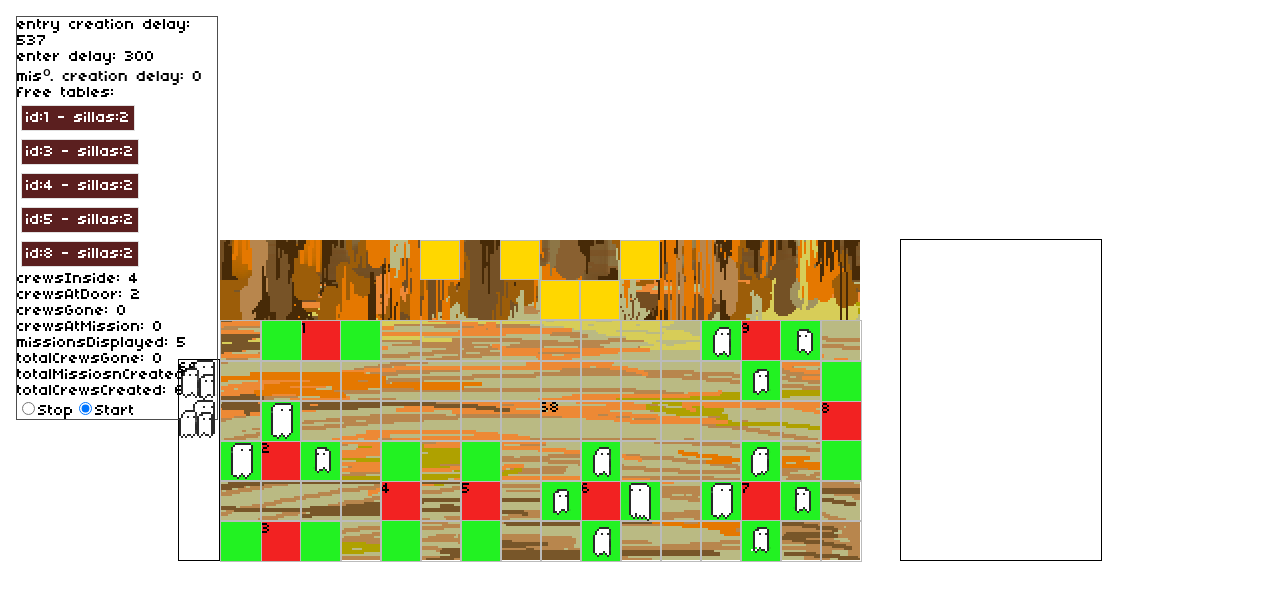
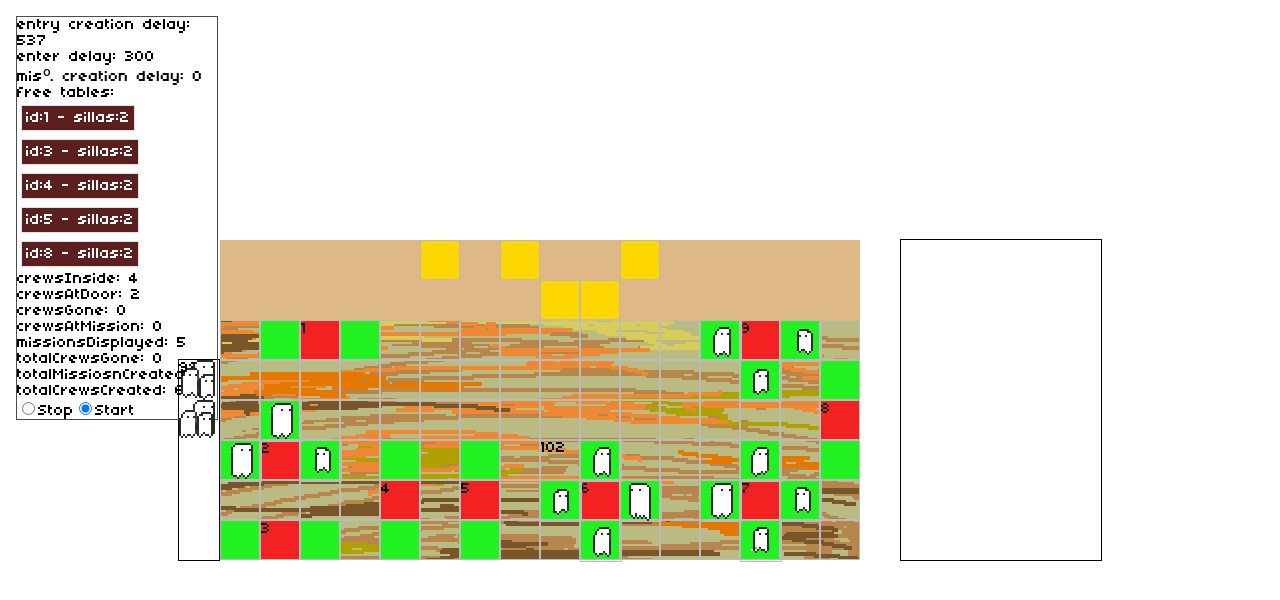
Before and after one commit to adolecumberri/the_bar, a React (Create React App) app in the folder the_bar/: page / in a window 1280 px wide. Shown: the top 600 px of the page. Built offline with nearby package versions, Linux system fonts and the light colour scheme.

Commit message:
separacion del bar en muro y suelo

```diff
--- a/the_bar/src/classes/Grid.ts
+++ b/the_bar/src/classes/Grid.ts
@@ -19,7 +19,9 @@ export class Grid {
     this._initNewGridWithTables();
   }
 
-  topMargin = 2;
+  topMargin = 0;
+  //marginBetweenTotalHeightAndCurrentFloorHeight
+  cellsInWall = 2 //! cell in wall countr in the bar proportion
   hashGrid: IGridHash = {};//las keys son col-row OR X-Y
   tables: Table[] = [];
   tablesInfo = TABLES_LOCATIONS; //constant used to create the tables and chairs;
@@ -28,7 +30,8 @@ export class Grid {
   _initNewGridWithTables = () => {
 
     //Load cell-height and cell-width
-    const { height, width } = this._loadBoxDimensions()
+    const { height, width } = this._loadBoxDimensions();
+    console.log({height})
     let gridHash: IGridHash = {};
 
     //following Tables_locations scheme
@@ -74,7 +77,7 @@ export class Grid {
           xCoord: X,
           yCoord: Y,
           x: X * width,
-          y: (Y + this.topMargin) * height,
+          y: Y * height,
           width,
           height,
           tableId,
@@ -118,13 +121,19 @@ export class Grid {
   };
 
   _loadBoxDimensions = () => {
-    if (this.t_width % this.cols || this.t_height % (this.rows + this.topMargin))
+    if (this.t_width % this.cols || this.t_height % (this.rows + this.cellsInWall))
       throw new Error(
-        "Error creating game grid: Please ensure that the desired column and row counts divide evenly into the total width and height of the level!"
+        `Error creating game grid:
+        Please ensure that the desired column and row counts divide evenly into the total width and height of the level!
+        ${this.t_width} / ${this.cols} = ${this.t_width/this.cols}.
+        ${this.t_width} % ${this.cols} = ${this.t_width%this.cols}.
+        ${this.t_height} / ${this.rows} = ${this.t_height/this.rows}.
+        ${this.t_height} % ${this.rows} = ${this.t_height%this.rows}.
+        `
       );
 
     let width = this.t_width / this.cols;
-    let height = this.t_height / (this.rows + this.topMargin);
+    let height = this.t_height / (this.rows + this.cellsInWall);
 
     return { width, height }
   }
@@ -133,7 +142,7 @@ export class Grid {
     newWidth: number;
     newHeight: number;
   }) => {
-    if (newWidth % this.cols || newHeight % (this.rows + this.topMargin))
+    if (newWidth % this.cols || newHeight % (this.rows + this.cellsInWall))
       throw new Error(
         "Error creating game grid: Please ensure that the desired column and row counts divide evenly into the total width and height of the level!"
       );
@@ -143,7 +152,7 @@ export class Grid {
 
 
     let width = newWidth / this.cols;
-    let height = newHeight / (this.rows + this.topMargin);
+    let height = newHeight / (this.rows + this.cellsInWall);
     let keys = Object.keys(this.hashGrid);
 
     keys.forEach(key => {
--- a/the_bar/src/componentes/Bar2.tsx
+++ b/the_bar/src/componentes/Bar2.tsx
@@ -36,7 +36,6 @@ const useStyles = makeStyles(() => {
 
 interface IBarProps {
   barGrid: Grid;
-  missionManager: MissionManager;
   // // showInToolTip: Dispatch<SetStateAction<ReactNode>>,
   showInToolTip: any;
   crewsInside: Crew[];
@@ -45,16 +44,15 @@ interface IBarProps {
   setCrewsSearchingMission: any,
 }
 
-const Bar: FC<IBarProps> = ({
+const BarFloor: FC<IBarProps> = ({
   barGrid: { hashGrid: barGrid },
-  missionManager: { missions_displayed },
   showInToolTip,
   crewsInside,
   // triggerRender,
 }) => {
   const { container, counter } = useStyles();
 
-  const { pixelSize, canvasHeight, canvasWidth } = useContext(StyleContext);
+  const { pixelSize, canvasHeight, canvasWidth, height } = useContext(StyleContext);
 
   const [count] = useRenderCounter();
 
@@ -180,86 +178,6 @@ const Bar: FC<IBarProps> = ({
     </>
     , []);
 
-  const loadMissionTooltip = useCallback((m: IMission) =>
-    <>
-      <div>
-        <div
-          key={`tooltip-${m.id}`}
-          style={{ fontWeight: 700, marginBottom: `${4 * pixelSize}px` }}>
-          {m.title}
-        </div>
-        <div>
-          {m.details}
-        </div>
-        <div>
-          {m.fights.map(f => {
-            let solution = <div
-              style={{ display: "flex", justifyContent: "space-between" }}
-            >
-              {(f.monsters as Monster[]).map(({ img: { img }, id, name }) =>
-                <img
-                  key={`img-${id}`}
-                  alt={`${name}`}
-                  src={(img as HTMLImageElement).src}
-                  style={{
-                    height: "100%",
-                    // position: "absolute",
-                    // animation: `iddle-${thisChair.dir} 1s steps(${hero.img.steps}) infinite`,
-                    // transform: thisChair.dir === "right" ? 'scaleX(-1)' : undefined,
-                  }}
-                  // onMouseOver={() => { showInToolTip(toolTip) }}
-                  // onMouseOut={() => { showInToolTip(undefined) }}
-                />)}
-            </div>
-            return solution;
-          })
-          }
-        </div>
-      </div>
-    </>
-    , [pixelSize, showInToolTip]);
-
-  const _drawMissions = useCallback(
-    () => {
-      let solution: JSX.Element[] = [];
-
-      missions_displayed.forEach((m, i) => {
-        let toolTip = loadMissionTooltip(m);
-
-        let divStyle = {
-          boxSizing: "border-box",
-          MozBoxSizing: "border-box",
-          WebkitBoxSizing: "border-box",
-          position: "absolute",
-          width: `${TILE_SIZE * pixelSize}px`,
-          height: `${TILE_SIZE * pixelSize}px`,
-          top: `${(TILE_SIZE * pixelSize) * (m.location?.x as number)}px`, // Math.floor(rand(1))
-          left: `${(TILE_SIZE * pixelSize) * (m.location?.y as number)}px`, // Math.floor(rand(10, 5))
-          backgroundColor: "gold",
-          border: "1px solid #bbbbbb",
-          imageRendering: "pixelated",
-        };
-
-        let div = (
-          <div
-            key={`mission-${i}`}
-            className=""
-            style={{ ...divStyle } as any}
-            onMouseOver={() => { showInToolTip(toolTip) }}
-            onMouseOut={() => { showInToolTip(undefined) }}
-          >
-          </div >
-        );
-
-        // el propio jsx.element necesita una key en las propiedades.
-        solution.push(div);
-      });
-
-      return solution;
-    }
-    , [missions_displayed.length, pixelSize, showInToolTip]);
-
-
 
   /* recursively draw each grid object */
   const _drawGrid = () => {
@@ -273,6 +191,7 @@ const Bar: FC<IBarProps> = ({
         height: barGrid[coord].height,
         top: barGrid[coord].y,
         left: barGrid[coord].x,
+        boxSizing: "border-box",
         border: "1px solid #bbbbbb",
         imageRendering: "pixelated",
       };
@@ -402,16 +321,15 @@ const Bar: FC<IBarProps> = ({
     <>
       <div
         key="canvas-div"
-        id="canvas"
+        id="barFloor"
         className={container}
         style={{
           width: `${canvasWidth * pixelSize}px`,
-          height: `${canvasHeight * pixelSize}px`,
+          height: `${height * 6 }px`,
           position: "relative",
         }}
       >
         <span className={counter}>{count}</span>
-        {_drawMissions()}
         {_drawGrid()}
         {_drawHeros()}
       </div>
@@ -419,4 +337,4 @@ const Bar: FC<IBarProps> = ({
   );
 };
 
-export default Bar;
+export default BarFloor;
--- /dev/null
+++ b/the_bar/src/componentes/BarWall.tsx
@@ -0,0 +1,151 @@
+//Barra del bar
+
+import {
+    FC,
+    useContext,
+    useCallback,
+    useEffect,
+  } from "react";
+
+  //Material UI
+  import { makeStyles } from "@material-ui/styles";
+
+  import { TILE_SIZE } from "../constants/constants";
+  import { useRenderCounter } from "../hooks";
+  import { StyleContext } from "../utility";
+  import { Grid } from "../classes/Grid";
+  import { Chair, Table } from "../classes/GridBoxesTypes";
+  import { MissionManager } from "../classes/Missions";
+  import { IHero } from "../interfaces/Hero.Interface";
+  import { Monster } from "../classes/Monster";
+  import { Crew } from "../classes/Crew2";
+  import { IMission } from "../interfaces";
+
+  const useStyles = makeStyles(() => {
+    return {
+      container: {
+        backgroundColor: "burlywood",
+      },
+      counter: {
+        position: "absolute",
+        top: "50%",
+        left: "50%",
+      },
+    };
+  });
+
+  interface IBarProps {
+    missionManager: MissionManager;
+    // // showInToolTip: Dispatch<SetStateAction<ReactNode>>,
+    showInToolTip: any;
+  }
+
+  const BarWall: FC<IBarProps> = ({
+    missionManager: { missions_displayed },
+    showInToolTip,
+  }) => {
+    const { container, counter } = useStyles();
+    const { pixelSize, canvasHeight, canvasWidth, height, width } = useContext(StyleContext);
+
+    const [count] = useRenderCounter();
+
+    const loadMissionTooltip = useCallback((m: IMission) =>
+      <>
+        <div>
+          <div
+            key={`tooltip-${m.id}`}
+            style={{ fontWeight: 700, marginBottom: `${4 * pixelSize}px` }}>
+            {m.title}
+          </div>
+          <div>
+            {m.details}
+          </div>
+          <div>
+            {m.fights.map(f => {
+              let solution = <div
+                style={{ display: "flex", justifyContent: "space-between" }}
+              >
+                {(f.monsters as Monster[]).map(({ img: { img }, id, name }) =>
+                  <img
+                    key={`img-${id}`}
+                    alt={`${name}`}
+                    src={(img as HTMLImageElement).src}
+                    style={{
+                      height: "100%",
+                      // position: "absolute",
+                      // animation: `iddle-${thisChair.dir} 1s steps(${hero.img.steps}) infinite`,
+                      // transform: thisChair.dir === "right" ? 'scaleX(-1)' : undefined,
+                    }}
+                    // onMouseOver={() => { showInToolTip(toolTip) }}
+                    // onMouseOut={() => { showInToolTip(undefined) }}
+                  />)}
+              </div>
+              return solution;
+            })
+            }
+          </div>
+        </div>
+      </>
+      , [pixelSize, showInToolTip]);
+
+    const _drawMissions = useCallback(
+      () => {
+        let solution: JSX.Element[] = [];
+
+        missions_displayed.forEach((m, i) => {
+          let toolTip = loadMissionTooltip(m);
+
+          let divStyle = {
+            boxSizing: "border-box",
+            MozBoxSizing: "border-box",
+            WebkitBoxSizing: "border-box",
+            position: "absolute",
+            width: `${TILE_SIZE * pixelSize}px`,
+            height: `${TILE_SIZE * pixelSize}px`,
+            top: `${(TILE_SIZE * pixelSize) * (m.location?.x as number)}px`, // Math.floor(rand(1))
+            left: `${(TILE_SIZE * pixelSize) * (m.location?.y as number)}px`, // Math.floor(rand(10, 5))
+            backgroundColor: "gold",
+            border: "1px solid #bbbbbb",
+            imageRendering: "pixelated",
+          };
+
+          let div = (
+            <div
+              key={`mission-${i}`}
+              className=""
+              style={{ ...divStyle } as any}
+              onMouseOver={() => { showInToolTip(toolTip) }}
+              onMouseOut={() => { showInToolTip(undefined) }}
+            >
+            </div >
+          );
+
+          // el propio jsx.element necesita una key en las propiedades.
+          solution.push(div);
+        });
+
+        return solution;
+      }
+      , [missions_displayed.length, pixelSize, showInToolTip]);
+
+
+    return (
+      <>
+        <div
+          key="canvas-div"
+          id="barWall"
+          className={container}
+          style={{
+            width: `${canvasWidth * pixelSize}px`,
+            height: `${width * 2}px`,
+            position: "relative",
+          }}
+        >
+          <span className={counter}>{count}</span>
+          {_drawMissions()}
+        </div>
+      </>
+    );
+  };
+
+  export default BarWall;
--- a/the_bar/src/componentes/MissionDisplayer.tsx
+++ b/the_bar/src/componentes/MissionDisplayer.tsx
@@ -54,6 +54,7 @@ const MissionDisplayer: FC<IMissionDisplayer> = ({
             borderBottom: "1px solid black",
             backgroundColor: "beige",
             display: "flex",
+            justifyContent: "space-between"
           }
         }
       >
@@ -74,6 +75,8 @@ const MissionDisplayer: FC<IMissionDisplayer> = ({
           />
         </div>
         <span></span>
+        <div
+        style={{display: "flex"}}>
         {(mission?.fights[0].monsters as Monster[]).map(({ img: {visualTransform, img}, id, name }) =>
           <div style={{
             maxWidth: xSize * pixelSize - 1,
@@ -90,8 +93,9 @@ const MissionDisplayer: FC<IMissionDisplayer> = ({
               }}
             />
           </div>
-        )
-        }
+        )}
+
+        </div>
 
 
 
--- a/the_bar/src/componentes/ScreenWithComponents.tsx
+++ b/the_bar/src/componentes/ScreenWithComponents.tsx
@@ -18,12 +18,13 @@ import { Crew } from "../classes/Crew2";
 import { MissionManager } from "../classes/Missions";
 import { DelayManager } from '../classes/DelayManager';
 import { ICrewStatus } from "../interfaces/Crew.interface";
+import BarWall from "./BarWall";
 
 // const delay = (ms: number) => new Promise(res => setTimeout(res, ms));
 let timer: NodeJS.Timeout | number = 0;
 const Screen: FC = () => {
 
-  const { canvasHeight, canvasWidth } = useContext(StyleContext);
+  const { canvasHeight, canvasWidth, height: heightContext } = useContext(StyleContext);
 
   const [windowWidth] = useWindowSize();
 
@@ -104,7 +105,7 @@ const Screen: FC = () => {
 
     // let grid = new Grid();
     barGrid._updateBoxDimensions({ newWidth: t_width, newHeight: t_height });
-
+console.log("height Before", heightContext, canvasHeight, pixelSize);
     const { height, width } = loadBoxDimensions({
       rows: CANVAS_ROWS,
       cols: CANVAS_COLS,
@@ -112,7 +113,7 @@ const Screen: FC = () => {
       t_height: canvasHeight * pixelSize,
       topMargin: 2,
     });
-
+    console.log("height after", height);
     //actualizo el tema.
     setThemeState({ ...THEME, pixelSize, height, width  });
     // setBarGrid(grid);
@@ -347,9 +348,13 @@ const Screen: FC = () => {
           areDelaisStopped={areDelaisStopped}
         />
         <BarEntry crewsAtDoor={crewsAtDoor} />
+        <div style={{display:"flex", flexDirection: "column"}}>
+        <BarWall
+            showInToolTip={showInToolTipWithTimer}
+            missionManager={missionManager}
+        />
         <Bar2
           showInToolTip={showInToolTipWithTimer}
-          missionManager={missionManager}
           barGrid={barGrid as Grid}
           crewsInside={crewsInside}
           setCrewsInside={setCrewsInside}
@@ -358,6 +363,8 @@ const Screen: FC = () => {
 
         // triggerRender={triggerRender}
         />
+        </div>
+
 
         <MissionDisplayer
           crewsAtMission = {crewsAtMission}
--- a/the_bar/src/constants/constants.ts
+++ b/the_bar/src/constants/constants.ts
@@ -7,7 +7,7 @@ const CANVAS_COLS = 16;
 
 const TILE_SIZE = 20;
 const CANVAS_WIDTH = 320;
-const CANVAS_HEIGHT = 160;
+const CANVAS_HEIGHT = 160; // 40 son del muro. total = 160.
 // entre el tamaño son
 // 40 x 20
 
@@ -18,7 +18,7 @@ const THEME: ITheme = {
   pixelSize: 2,
   canvasWidth: 320,
   canvasHeight: 160,
-  height: CANVAS_HEIGHT,
+  height: CANVAS_HEIGHT, //esta altura ahce referencia al bar floor.
   width: CANVAS_WIDTH,
 };
 
--- a/the_bar/src/index.css
+++ b/the_bar/src/index.css
@@ -39,8 +39,8 @@ body {
     align-items: center;
 }
 
-#canvas {
-    background-image: url("sprites/barbg2.png");
+#barFloor {
+    background-image: url("sprites/barFloor.png");
     background-repeat: no-repeat;
     background-size: contain;
     image-rendering: pixelated;
```
Also changed, not shown: the_bar/src/sprites/barFloor.png (added), the_bar/src/sprites/barWall.png (added).
